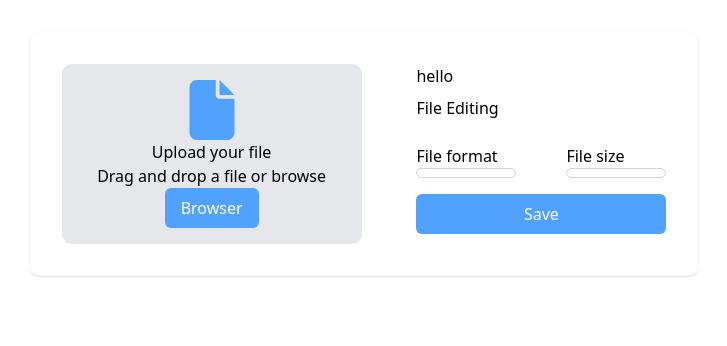
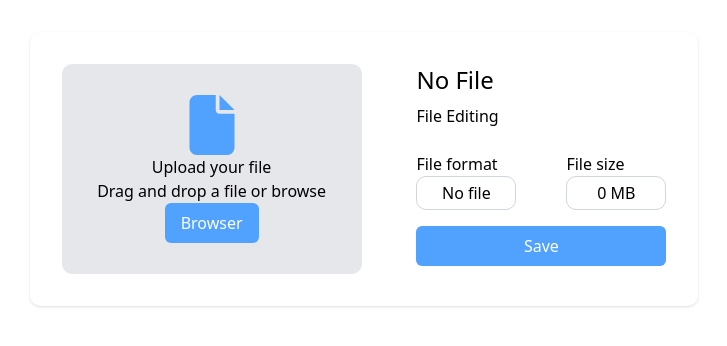
Before and after one commit to akareagwom/Frotend-Projects, a React (Vite) app: page / in a window 1280 px wide. Shown: the top 346 px of the page, without its empty margins (276-1003 px from the left). Built offline with nearby package versions, Linux system fonts and the light colour scheme.

Commit message:
upload project finished

```diff
--- a/src/pages/Upload/upload.tsx
+++ b/src/pages/Upload/upload.tsx
@@ -40,7 +40,11 @@ const Upload = () => {
   return (
     <div className="bg-white rounded-[10px] shadow p-8 w-[55%]">
       <div className="flex justify-between ">
-        <div className="bg-gray-200 flex w-[300px] flex-col justify-center p-4 items-center rounded-[10px]">
+        <div
+        onClick={handleButtonClick}
+        onDrop={handleDrop}
+        onDragOver={handleDragOver}
+         className="bg-gray-200 flex w-[300px] flex-col justify-center p-4 items-center rounded-[10px]">
           <div className="text-blue-400 text-6xl">
             <FaFile />
           </div>
@@ -67,7 +71,7 @@ const Upload = () => {
               />
             </div>
           )}
-          <p>hello</p>
+          <p className="text-2xl bold">{fileName || "No File"}</p>
           <form id="file" className="py-2 ">
             <label>File Editing</label>
             <input type="text" name="" id="" />
@@ -75,13 +79,13 @@ const Upload = () => {
               <div className="">
                 <label htmlFor="File format">File format</label>
                 <p className="p-1 border-1 border-gray-300 rounded-[10px] text-center w-[100px] ">
-                  {fileName}
+                  {fileName|| "No file"}
                 </p>
               </div>
               <div className="">
                 <label htmlFor="">File size</label>
                 <p className="p-1 border-1 border-gray-300 rounded-[10px] text-center w-[100px] ">
-                  {fileSize}
+                  {fileSize|| "0 MB"}
                 </p>
               </div>
             </div>
```
